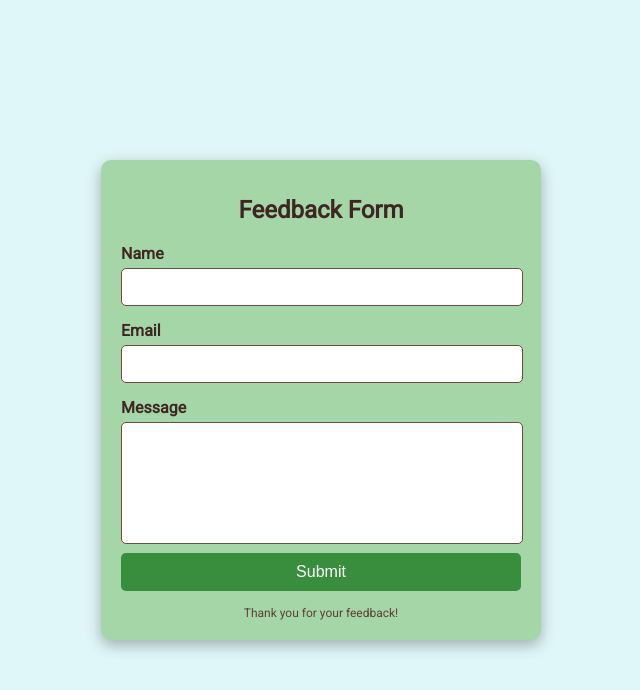
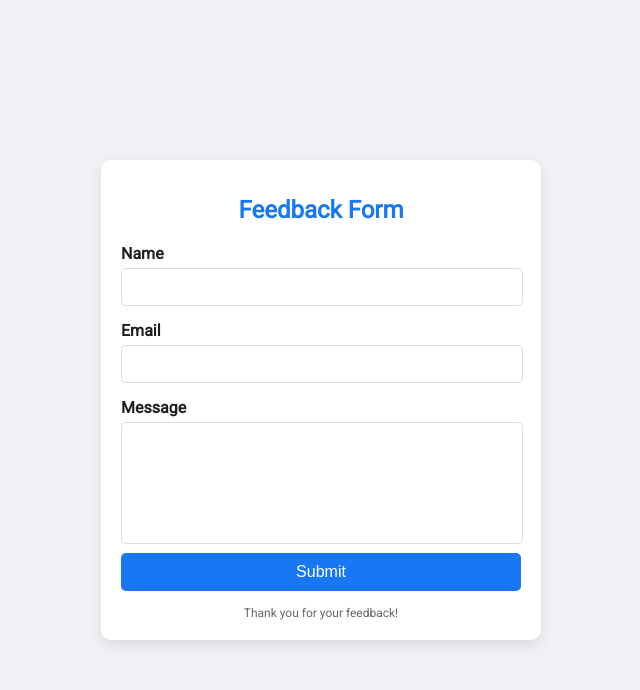
Before and after one commit to Theguy831/Mona-Memorial, a plain HTML site: page feedback.html in a window 1280 px wide. Shown: the whole page, without its empty margins (319-959 px from the left). Drawn offline with Linux system fonts and the light colour scheme.

Commit message:
Update feedback.html

```diff
--- a/feedback.html
+++ b/feedback.html
@@ -8,26 +8,27 @@
    <style>
     body {
         font-family: 'Roboto', sans-serif;
-            background-color: #e0f7fa;
+        background-color: #f0f2f5; /* Light background similar to Facebook */
         margin: 0;
         padding: 0;
         display: flex;
         justify-content: center;
         align-items: center;
         height: 100vh;
-            color: #3e2723;
+        color: #1c1e21; /* Dark text color */
     }
     .form-container {
-            background: #a5d6a7;
+        background: #ffffff; /* White background for forms */
         padding: 20px;
         border-radius: 10px;
-            box-shadow: 0 5px 15px rgba(0,0,0,0.3);
+        box-shadow: 0 5px 15px rgba(0, 0, 0, 0.1); /* Softer shadow */
         width: 400px;
     }
     h1 {
         text-align: center;
         font-size: 24px;
         margin-bottom: 20px;
+        color: #1877f2; /* Facebook blue */
     }
     label {
         margin-top: 10px;
@@ -38,7 +39,7 @@
         width: calc(100% - 20px);
         padding: 10px;
         margin: 5px 0;
-            border: 1px solid #6d4c41;
+        border: 1px solid #ddd; /* Light gray border */
         border-radius: 5px;
         font-size: 14px;
     }
@@ -47,7 +48,7 @@
         resize: none;
     }
     button {
-            background-color: #388e3c;
+        background-color: #1877f2; /* Facebook blue */
         color: white;
         padding: 10px;
         border: none;
@@ -57,13 +58,13 @@
         font-size: 16px;
     }
     button:hover {
-            background-color: #2e7d32;
+        background-color: #155a8a; /* Darker blue for hover effect */
     }
     .footer {
         text-align: center;
         margin-top: 15px;
         font-size: 12px;
-            color: #5d4037;
+        color: #65676b; /* Slightly gray text for footer */
     }
 </style>
 </head>
```
Lines whose indentation alone changed are shown as unchanged.
